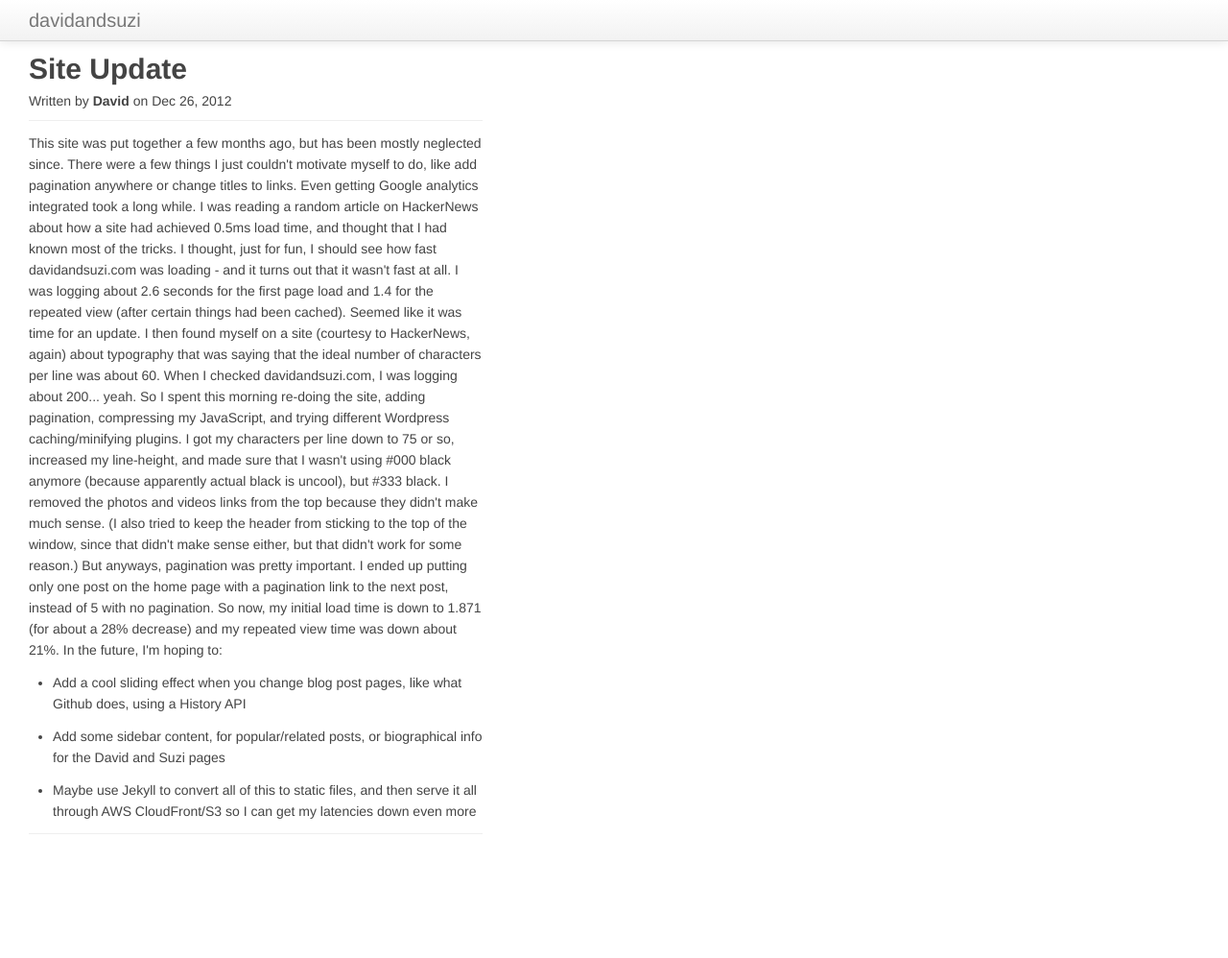
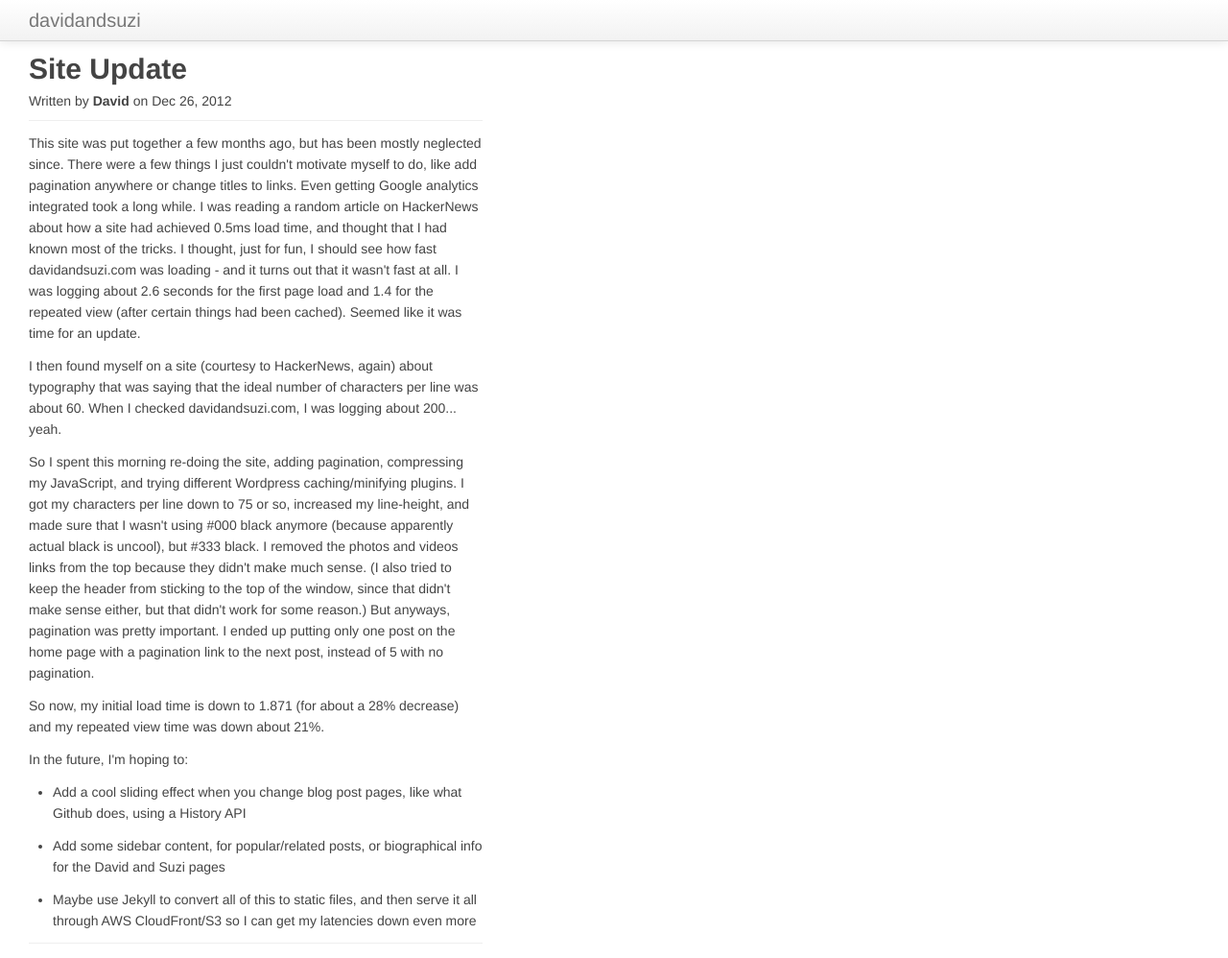
Before and after one commit to davidchang/davidandsuzi.com, a Jekyll site: the page built from _posts/2012-12-26-site-update.html, in a window 1280 px wide and 998 px high. Shown: the whole window at 96% size. Built offline with Jekyll 4.4.1, drawn with Linux system fonts in a browser that asks for light colours.

Commit message:
updating posts

```diff
--- a/_posts/2012-05-11-davids-video-intro.html
+++ b/_posts/2012-05-11-davids-video-intro.html
@@ -6,10 +6,10 @@ tags:
 - videos
 meta:
   _edit_last: "1"
-status: publish
+status: draft
 layout: post
 type: post
-published: true
+published: false
 category: David
 ---
 <div id='davidsVideoIntro'><iframe width="960" height="500" src="http://www.youtube.com/embed/2i1IvcK6HYE?wmode=transparent" frameborder="0"></iframe></div><script src='//cdnjs.cloudflare.com/ajax/libs/jquery/1.9.1/jquery.min.js'></script><script src='//cdnjs.cloudflare.com/ajax/libs/fitvids/1.0.1/jquery.fitvids.min.js'</script><script>$(function(){$('#davidsVideoIntro').fitVids();});</script>
--- a/_posts/2012-05-11-engagement-pictures.html
+++ b/_posts/2012-05-11-engagement-pictures.html
@@ -4,10 +4,10 @@ tags:
 - Photos
 meta:
   _edit_last: "1"
-status: publish
+status: draft
 layout: post
 type: post
-published: true
+published: false
 category: David
 ---
 <div id='myCarousel' class='carousel'>
--- a/_posts/2012-05-11-engagement-video.html
+++ b/_posts/2012-05-11-engagement-video.html
@@ -5,10 +5,10 @@ tags:
 - videos
 meta:
   _edit_last: "1"
-status: publish
+status: draft
 layout: post
 type: post
-published: true
+published: false
 category: David
 ---
 <div style='margin-bottom: 15px;'>
--- a/_posts/2012-12-26-site-update.html
+++ b/_posts/2012-12-26-site-update.html
@@ -10,15 +10,15 @@ type: post
 published: true
 category: David
 ---
-This site was put together a few months ago, but has been mostly neglected since. There were a few things I just couldn't motivate myself to do, like add pagination anywhere or change titles to links. Even getting Google analytics integrated took a long while. I was reading a random article on HackerNews about how a site had achieved 0.5ms load time, and thought that I had known most of the tricks. I thought, just for fun, I should see how fast davidandsuzi.com was loading - and it turns out that it wasn't fast at all. I was logging about 2.6 seconds for the first page load and 1.4 for the repeated view (after certain things had been cached). Seemed like it was time for an update.
+<p>This site was put together a few months ago, but has been mostly neglected since. There were a few things I just couldn't motivate myself to do, like add pagination anywhere or change titles to links. Even getting Google analytics integrated took a long while. I was reading a random article on HackerNews about how a site had achieved 0.5ms load time, and thought that I had known most of the tricks. I thought, just for fun, I should see how fast davidandsuzi.com was loading - and it turns out that it wasn't fast at all. I was logging about 2.6 seconds for the first page load and 1.4 for the repeated view (after certain things had been cached). Seemed like it was time for an update.</p>
 
-I then found myself on a site (courtesy to HackerNews, again) about typography that was saying that the ideal number of characters per line was about 60. When I checked davidandsuzi.com, I was logging about 200... yeah.
+<p>I then found myself on a site (courtesy to HackerNews, again) about typography that was saying that the ideal number of characters per line was about 60. When I checked davidandsuzi.com, I was logging about 200... yeah.</p>
 
-So I spent this morning re-doing the site, adding pagination, compressing my JavaScript, and trying different Wordpress caching/minifying plugins. I got my characters per line down to 75 or so, increased my line-height, and made sure that I wasn't using #000 black anymore (because apparently actual black is uncool), but #333 black. I removed the photos and videos links from the top because they didn't make much sense. (I also tried to keep the header from sticking to the top of the window, since that didn't make sense either, but that didn't work for some reason.) But anyways, pagination was pretty important. I ended up putting only one post on the home page with a pagination link to the next post, instead of 5 with no pagination.
+<p>So I spent this morning re-doing the site, adding pagination, compressing my JavaScript, and trying different Wordpress caching/minifying plugins. I got my characters per line down to 75 or so, increased my line-height, and made sure that I wasn't using #000 black anymore (because apparently actual black is uncool), but #333 black. I removed the photos and videos links from the top because they didn't make much sense. (I also tried to keep the header from sticking to the top of the window, since that didn't make sense either, but that didn't work for some reason.) But anyways, pagination was pretty important. I ended up putting only one post on the home page with a pagination link to the next post, instead of 5 with no pagination.</p>
 
-So now, my initial load time is down to 1.871 (for about a 28% decrease) and my repeated view time was down about 21%.
+<p>So now, my initial load time is down to 1.871 (for about a 28% decrease) and my repeated view time was down about 21%.</p>
 
-In the future, I'm hoping to:
+<p>In the future, I'm hoping to:</p>
 <ul>
 	<li>Add a cool sliding effect when you change blog post pages, like what Github does, using a History API</li>
 	<li>Add some sidebar content, for popular/related posts, or biographical info for the David and Suzi pages</li>
--- /dev/null
+++ b/styles/cust.css
@@ -0,0 +1 @@
+#footerVerse { font-weight: bold; } header .page-header, #pageClear, section.post_content { margin: -3px 0px 15px; border-bottom: 1px solid #EEE; } #pageClear { padding-bottom: 18px; } .theTime { margin: -3px 0px 0px; } .writtenBy { font-weight: bold; } .carousel-control.left, .carousel-control.right { cursor: pointer; } article.post h1 a { color: #333; line-height: 33px } #main article p, #main article section li { color: #444; font-size: 14px; line-height: 22px; margin: 12px 0px;} #postsList { list-style-type: none; margin-left: 0px; margin-bottom: 30px; } .liPost { margin: 15px 0px; } .postTitle { font-size: 20px; } .postDate { font-size: 14px; margin-left: 15px; color: #333; } #pageTitle { font-size: 30px; line-height: 1; } body { line-height: 22px !important; color: #444 !important; }
```
Also changed, not shown: _posts/2013-03-03-another-site-update.html (added, +21 -0 lines).
